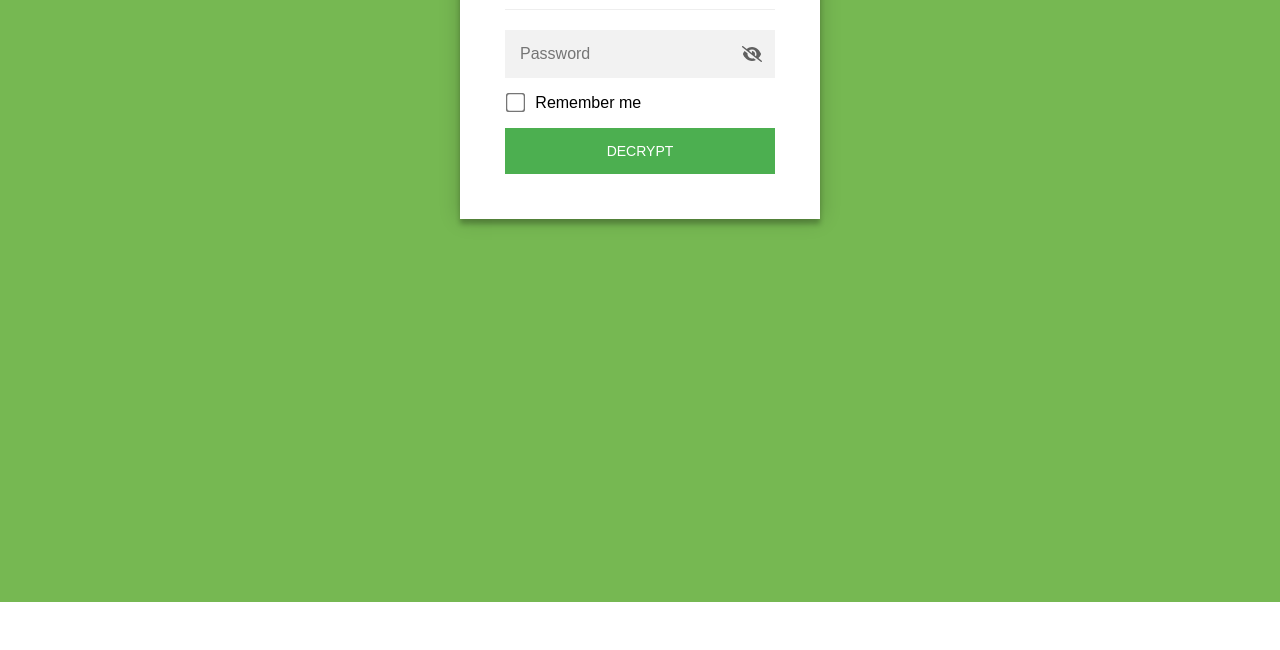
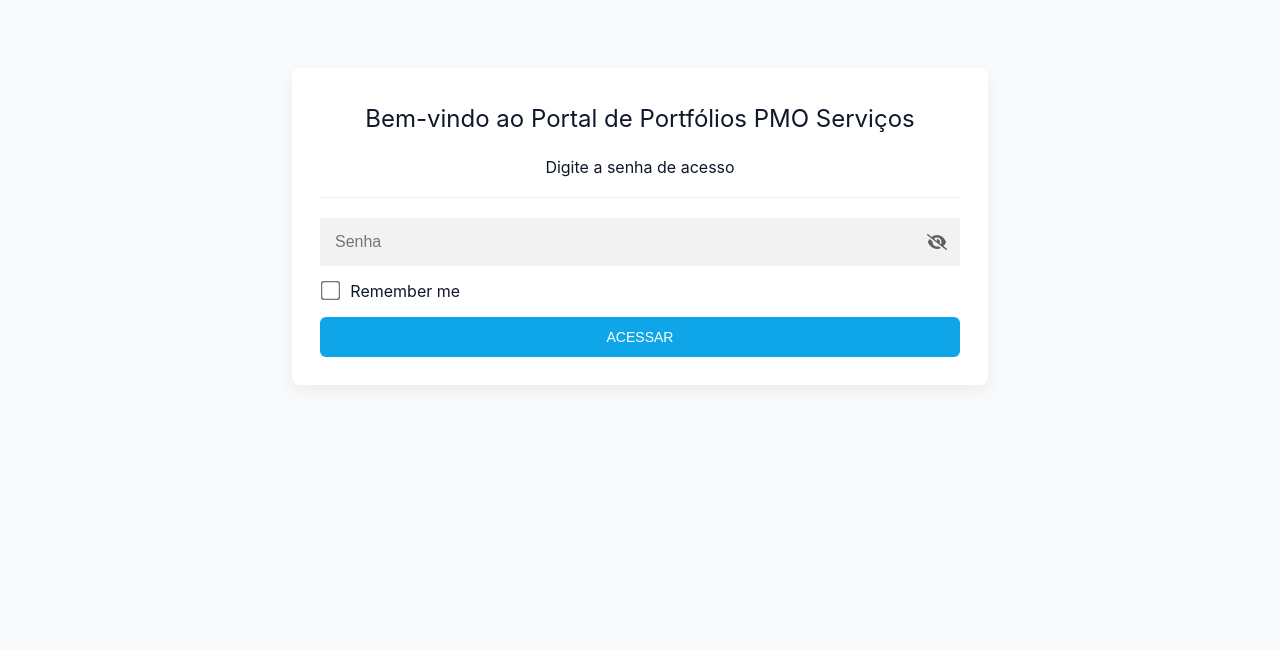
Before and after one commit to erikarodriguesmiranda/PMO-SERVICOS, a plain HTML site: page index.html in a window 1280 px wide. Shown: the part 198-848 px from the top of the page. Before the commit the page ends 800 px from the top, so only its background shows below. Drawn offline with Linux system fonts and the light colour scheme.

Commit message:
COMMIT 5

```diff
--- a/index.html
+++ b/index.html
@@ -21,9 +21,10 @@
             }
 
             .staticrypt-page {
-                width: 360px;
-                padding: 8% 0 0;
-                margin: auto;
+                max-width: 880px;
+                width: calc(100% - 32px);
+                padding: 4% 16px;
+                margin: 0 auto;
                 box-sizing: border-box;
             }
 
@@ -31,11 +32,12 @@
                 position: relative;
                 z-index: 1;
                 background: #ffffff;
-                max-width: 360px;
-                margin: 0 auto 100px;
-                padding: 45px;
+                max-width: 640px;
+                margin: 40px auto;
+                padding: 28px;
                 text-align: center;
-                box-shadow: 0 0 20px 0 rgba(0, 0, 0, 0.2), 0 5px 5px 0 rgba(0, 0, 0, 0.24);
+                box-shadow: 0 6px 18px rgba(2,6,23,0.06);
+                border-radius: 8px;
             }
 
             .staticrypt-form input[type="password"],
@@ -74,20 +76,21 @@
             .staticrypt-form .staticrypt-decrypt-button {
                 text-transform: uppercase;
                 outline: 0;
-                background: #4CAF50;
+                background: #0ea5e9; /* azul consistente com o layout */
                 width: 100%;
                 border: 0;
-                padding: 15px;
+                padding: 12px 14px;
                 color: #ffffff;
                 font-size: 14px;
                 cursor: pointer;
+                border-radius: 6px;
             }
 
             .staticrypt-form .staticrypt-decrypt-button:hover,
             .staticrypt-form .staticrypt-decrypt-button:active,
             .staticrypt-form .staticrypt-decrypt-button:focus {
-                background: #4CAF50;
-                filter: brightness(92%);
+                background: #0284c7;
+                filter: none;
             }
 
             .staticrypt-html {
@@ -100,12 +103,17 @@
             }
 
             .staticrypt-content {
-                height: 100%;
+                min-height: 100vh;
                 margin-bottom: 1em;
-                background: #76B852;
-                font-family: "Arial", sans-serif;
+                background: #f8fafc; /* cor neutra para combinar com o layout */
+                color: #0f172a;
+                font-family: Inter, "Helvetica Neue", Arial, sans-serif;
                 -webkit-font-smoothing: antialiased;
                 -moz-osx-font-smoothing: grayscale;
+                display: flex;
+                align-items: center;
+                justify-content: center;
+                padding: 24px 0;
             }
 
             .staticrypt-instructions {
@@ -183,8 +191,8 @@
             <div class="staticrypt-page">
                 <div class="staticrypt-form">
                     <div class="staticrypt-instructions">
-                        <p class="staticrypt-title">Protected Page</p>
-                        <p></p>
+                        <p class="staticrypt-title">Bem-vindo ao Portal de Portfólios PMO Serviços</p>
+                        <p>Digite a senha de acesso</p>
                     </div>
 
                     <hr class="staticrypt-hr" />
@@ -195,7 +203,7 @@
                                 id="staticrypt-password"
                                 type="password"
                                 name="password"
-                                placeholder="Password"
+                                placeholder="Senha"
                                 autofocus
                             />
 
@@ -212,7 +220,7 @@
                             Remember me
                         </label>
 
-                        <input type="submit" class="staticrypt-decrypt-button" value="DECRYPT" />
+                        <input type="submit" class="staticrypt-decrypt-button" value="ACESSAR" />
                     </form>
                 </div>
             </div>
```
